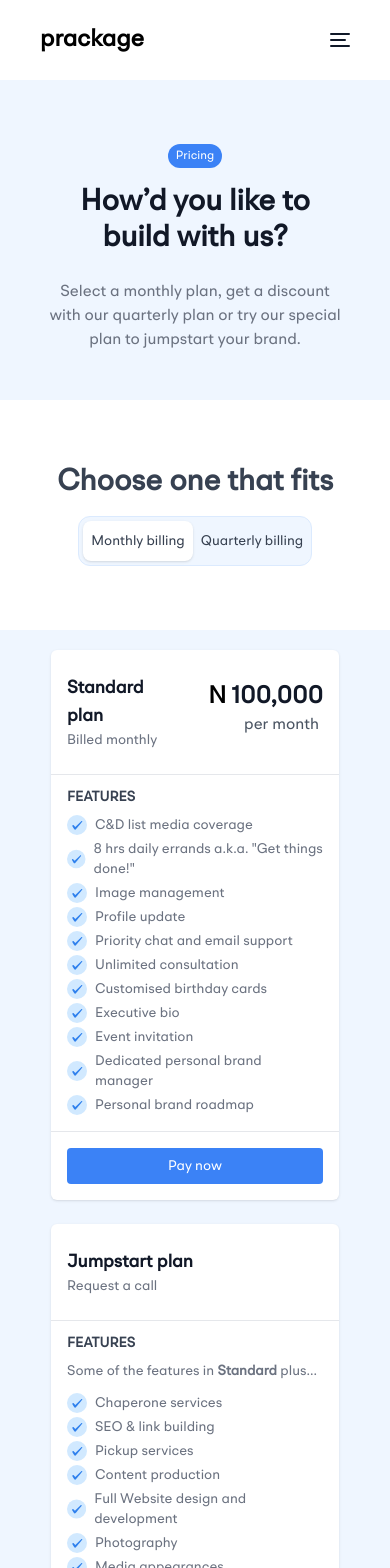
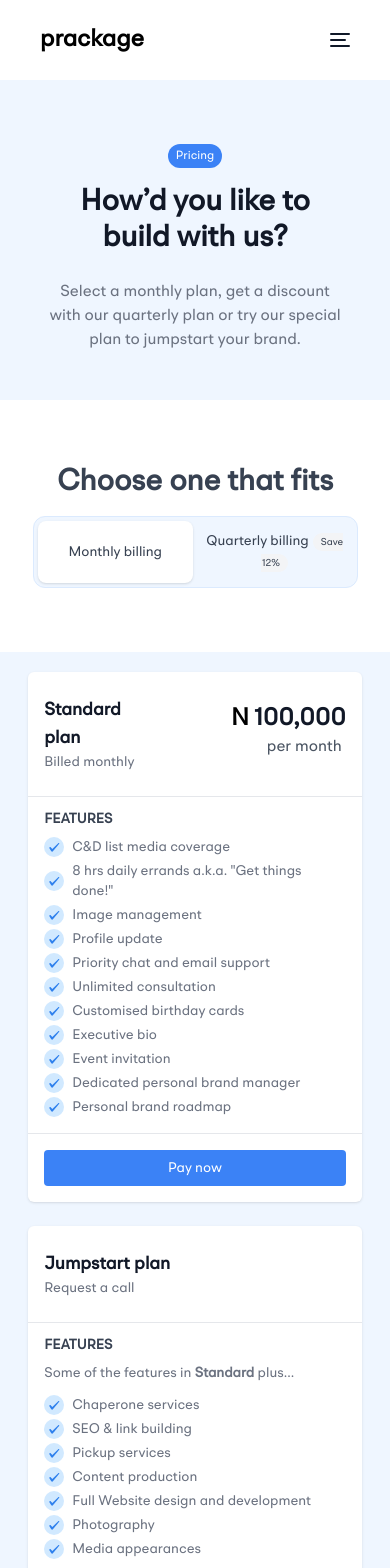
Before and after one commit to CyberGeni/prackage, a React (Vite) app: page /pricing in a window 390 px wide. Shown: the top 1568 px of the page. Built offline with nearby package versions, Linux system fonts and the light colour scheme.

Commit message:
fixed responsiveness on tabs

```diff
--- a/src/components/Tab.jsx
+++ b/src/components/Tab.jsx
@@ -70,9 +70,9 @@ export default function HorizontalTab() {
           "Dedicated personal brand manager",
           "Personal brand roadmap",
         ],
-        cta: "Request a call",
+        cta: "Pay now",
         ctaLink: "",
-        subCta: "Chat with us",
+        subCta: "",
         subCtaLink: ""
       },
       {
@@ -89,7 +89,10 @@ export default function HorizontalTab() {
           "Photography",
           "Media appearances",
         ],
-        buttonOne: "Request a call",
+        cta: "Request a call",
+        ctaLink: "",
+        subCta: "Chat with us",
+        subCtaLink: ""
       },
     ],
   });
@@ -99,10 +102,9 @@ export default function HorizontalTab() {
       <h1 className="bg-white text-center text-3xl text-gray-700 font-semibold pt-16">Choose one that fits</h1>
       <Tab.Group>
         <div className="bg-white w-full py-4 pb-16">
-        <Tab.List className="flex w-3/5 space-x-1 rounded-xl bg-blue-50 border border-blue-100 p-1 max-w-md mx-auto">
-          {Object.keys(plans).map((plan) => (
+        <Tab.List className="flex w-5/6 space-x-1 rounded-xl bg-blue-50 border border-blue-100 p-1 max-w-md mx-auto">
+
             <Tab
-              key={plan}
               className={({ selected }) =>
                 classNames(
                   "w-full rounded-lg py-2.5 text-sm font-medium leading-5 text-gray-700",
@@ -113,9 +115,22 @@ export default function HorizontalTab() {
                 )
               }
             >
-              {plan}
+              Monthly billing
             </Tab>
-          ))}
+            <Tab
+              className={({ selected }) =>
+                classNames(
+                  "w-full rounded-lg py-2.5 text-sm font-medium leading-5 text-gray-700",
+                  "ring-white ring-opacity-60 ring-offset-2 ring-offset-blue-100 focus:outline-none focus:ring-2",
+                  selected
+                    ? "bg-white shadow"
+                    : "text-gray-500 hover:bg-white/[0.12] hover:bg-blue-100"
+                )
+              }
+            >
+              Quarterly billing
+              <span className="text-[10px] bg-gray-100 text-gray-700 rounded-full ml-1 px-2 py-1">Save 12%</span>
+            </Tab>
         </Tab.List>
         </div>
         <Tab.Panels className="mt-2 mx-auto">
@@ -123,8 +138,8 @@ export default function HorizontalTab() {
             <Tab.Panel
               key={idx}
               className={classNames(
-                "rounded-xl p-3 w-4/5 md:w-5/6 mx-auto ",
-                "ring-white ring-opacity-60 ring-offset-2 ring-offset-blue-100 focus:outline-none focus:ring-2"
+                "rounded-xl p-3 w-11/12 md:w-5/6 mx-auto ",
+                "ring-white ring-opacity-60 ring-offset-2 ring-offset-blue-100"
               )}
             >
               <section className="grid gap-6 md:gap-8 md:grid-cols-2">
```
